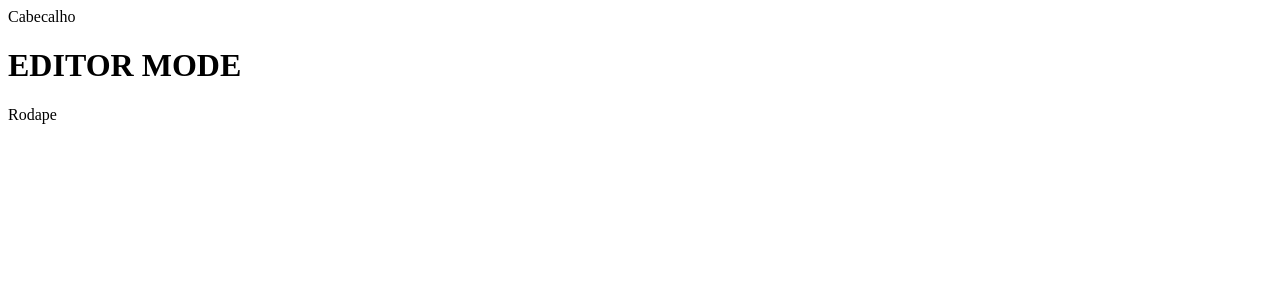
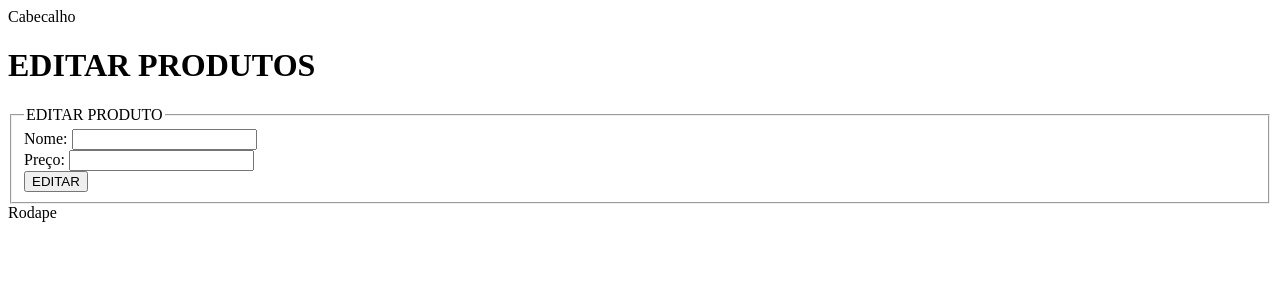
Before and after one commit to GEdO23/Exercicio-Principal, a React (Vite) app: page /editar/produto/1 in a window 1280 px wide. Shown: the top 300 px of the page. Built offline with nearby package versions, Linux system fonts and the light colour scheme.

Commit message:
Add forms a pagina de Editar Produtos

```diff
--- a/src/routes/EditarProdutos/index.jsx
+++ b/src/routes/EditarProdutos/index.jsx
@@ -1,15 +1,33 @@
+// import { useParams } from "react-router-dom";
 
 export default function EditarProdutos() {
 
-  return (
-    <>
+    document.title = "Editar Produtos"
 
-        <div>
+    //Recuperando o id do produto com o HOOK useParam();
+    // const {id} = useParams();
 
-            <h1>EDITOR MODE</h1>
+    return (<>
+    <div>
+        <h1>EDITAR PRODUTOS</h1>
+        <form action="#" method="get">
+            <fieldset>
+                <legend>EDITAR PRODUTO</legend>
 
-        </div>
+                <div>
+                    <label htmlFor="idNmProduto">Nome: </label>
+                    <input type="text" name="nome" id="idNmProduto"/>
+                </div>
+                <div>
+                    <label htmlFor="idVlProduto">Preço: </label>
+                    <input type="text" name="valor" id="idVlProduto"/>
+                </div>
 
-    </>
-  )
+                <div>
+                    <button>EDITAR</button>
+                </div>
+            </fieldset>
+        </form>
+    </div>
+    </>)
 }
```
